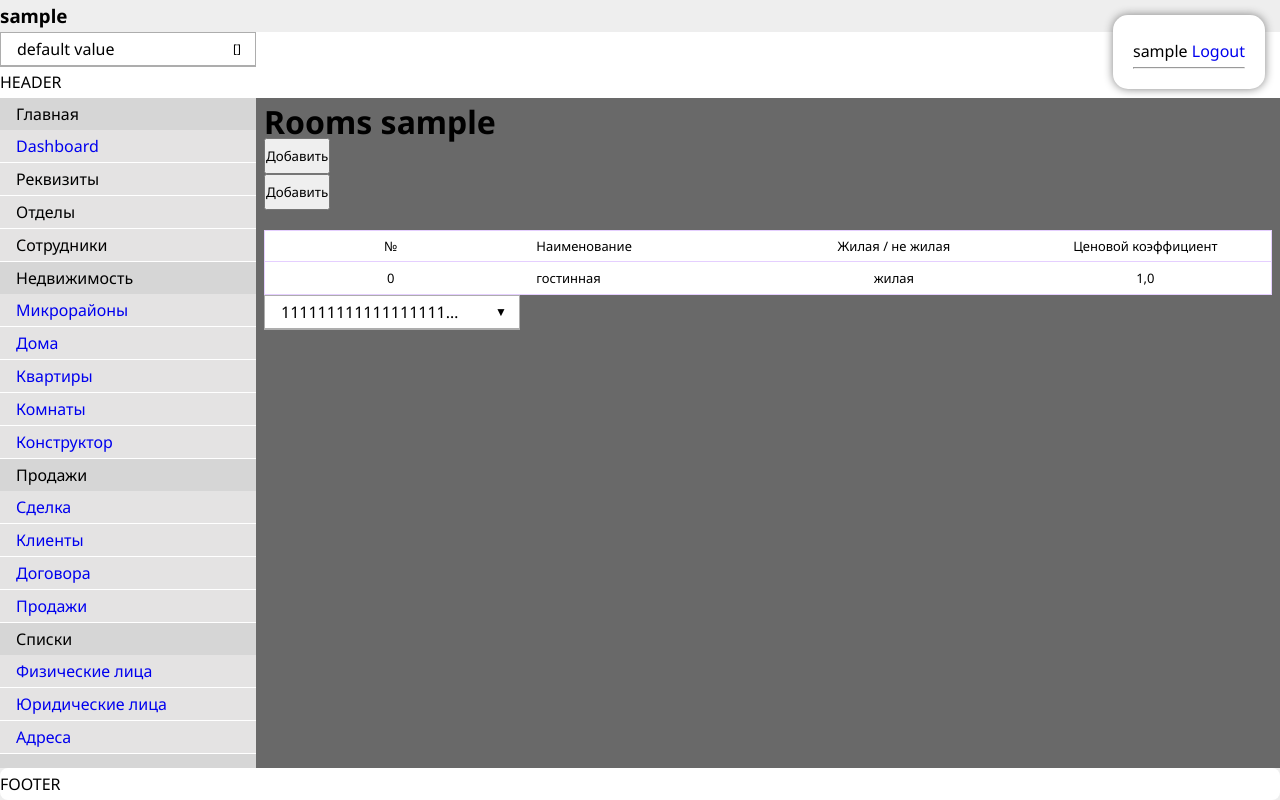
After one commit to TOP-Python328/Grechishnyj_diploma, a Django app: page /flatplans in a window 1280 px wide. The commit adds this page. Run offline with Django 5.2, Linux system fonts and the light colour scheme; the visitor is signed in with stand-in values (Sample User, id 1); data comes from the database, SQL or seed files in the repository; data that the repository does not hold is empty.

Commit message:
flats: bad day

```diff
--- /dev/null
+++ b/src/addons/css/components/selectcustom.css
@@ -0,0 +1,55 @@
+.select{
+    width: 256px;
+    position: relative;
+    cursor: pointer;
+}
+
+.select .header{
+    display: flex;
+    border: 1px solid rgb(173, 173, 173);
+    text-overflow: ellipsis;
+    background: white;
+}
+.select .header .current{
+    padding: 0 16px;
+    flex-grow: 1;
+    width: 220px;
+    overflow: hidden;
+    text-overflow: ellipsis;
+}
+
+.select .header .icon-close{
+    display: flex;
+    justify-content: center;
+    align-items: center;
+    flex-shrink: 0;
+    width: 36px;
+    font-size: 12px;
+}
+
+.select .body{
+    position: absolute;
+    border: 1px solid rgb(173, 173, 173);
+    border-top: 0;
+    left: 0;
+    right: 0;
+    top: 100%;
+    background: white;
+
+
+}
+
+.select .body .item{
+    color: blue;
+    padding: 0 16px;
+    height: 0;
+    overflow: hidden;
+    text-overflow: ellipsis;
+    z-index: 1;
+}
+.select .body .item.active{
+    height: auto;
+}
+.select .body .item:hover{
+    background: rgb(226, 226, 226);
+}
--- a/src/addons/css/style.css
+++ b/src/addons/css/style.css
@@ -6,3 +6,4 @@
 @import url("./components/table.css");
 @import url("./components/popup.css");
 @import url("./components/scroll.css");
+@import url("./components/selectcustom.css");
--- /dev/null
+++ b/src/addons/scripts/form.js
@@ -0,0 +1,145 @@
+document.addEventListener('DOMContentLoaded', function(){
+
+    let popups = [...document.querySelectorAll('.popup')];
+    popups.forEach(popup => controlPopup(popup))
+
+    let forms = [...document.querySelectorAll('form')];
+    forms.forEach(form => controlForm(form))
+
+    let cloneds = [...document.querySelectorAll('.cloned')];
+    cloneds.forEach(item => controlCloned(item))
+
+    let selects = [...document.querySelectorAll('.select')];
+    selects.forEach(select => controlSelect(select))
+
+    function controlSelect(select){
+        const items = [...select.closest('.select').querySelectorAll('.item')]
+        const current = select.closest('.select').querySelectorAll('.current')
+
+        select.addEventListener('click', event => {
+            if(event.target.closest('.icon-close')) {
+                items.forEach(item => item.classList.toggle('active'))
+            }
+            else{
+                items.forEach(item => item.classList.remove('active'))
+            }
+            if(event.target.closest('.item')) {
+                items.forEach(item => item.classList.remove('active'))
+                current.dataset.value = event.target.dataset.value
+                current.innerText = event.target.innerText
+                console.log(current)
+            }
+        })
+    }
+
+
+    function controlCloned(item){
+        item.addEventListener('click', event => {
+            if(event.target.closest('.adder-clone')) {
+                const itemClone = item.cloneNode(true);
+                console.dir(item)
+                console.dir(itemClone)
+                if (item.value) itemClone.value = item.value;
+                item.parentNode.insertBefore(itemClone, item.nextSibling);
+
+                controlCloned(itemClone)
+                selects.push(itemClone)
+            };
+        })
+    }
+
+
+    function controlForm(form){
+        const selects = form.querySelectorAll('select')
+        form.addEventListener('click', event => {
+            if(event.target.closest('.additem')) console.log(selects);
+        })
+    }
+
+
+    function controlPopup(popup){
+        popup.addEventListener('click', event => {
+            const actionDiv = popup.querySelector('.popup .back');
+            if(event.target.closest('.popup .open-btn')) actionDiv.classList.remove('close');
+            if(event.target.closest('.popup .close-btn')) actionDiv.classList.add('close');
+        })
+    }
+
+    const select1 = new Select('header', 'default value', [1,2,3,4,5,6,7,8,9]);
+
+    console.log(select1)
+
+})
+
+
+class Select{
+    type = 'customSelect';
+        constructor(
+            parentSelector = 'body',
+            defaultValue = 'default value',
+            collection = []
+        ){
+            this.parent = document.querySelector(parentSelector);
+            this.collection = collection,
+            this.defaultValue = defaultValue
+            this.main = document.createElement('div');
+            this.header = document.createElement('div');
+            this.current = document.createElement('span');
+            this.iconClose = document.createElement('span');
+            this.body = document.createElement('div');
+            this.items = []
+            this.toCreate();
+            this.toControl();
+        }
+
+        toCreate() {
+            this.parent.prepend(this.main);
+            this.main.prepend(this.header);
+            this.main.append(this.body);
+            this.header.prepend(this.current);
+            this.header.append(this.iconClose);
+            this.main.classList.add('select');
+            this.header.classList.add('header');
+            this.body.classList.add('body');
+            this.current.classList.add('current');
+            this.iconClose.classList.add('icon-close');
+            this.current.innerText = this.defaultValue;
+            this.iconClose.innerText = `[]`;
+            this.collection.forEach(item => {
+                const div = document.createElement('div');
+                div.innerText = item;
+                div.classList.add('item');
+                this.body.append(div);
+                this.items.push(div);
+            });
+        }
+
+        toControl(){
+
+            this.main.addEventListener('click', event=>{
+                if(event.target == this.iconClose) {
+                    console.log('control')
+                    this.items.forEach(item => item.classList.toggle('active'))
+                }});
+        }
+}
+        //     this.popup.addEventListener('keydown', event => {
+        //         if(event.key === 'Escape') this.hide();
+        //         this.openBtn.blur();
+        //     });
+        // }
+        // show(){
+        //     this.back.classList.remove('close');
+        // }
+        // hide(){
+        //     this.back.classList.add('close');
+        // }
+
+
+
+
+    // function addSelect(){
+    //     const popups = document.querySelectorAll('.popup');
+    //     const popupName = 'popup - ' + popups.length;
+    //     return new Select('body', popupName, popupName, 'Close')
+    // }
--- a/src/addons/scripts/popup.js
+++ b/src/addons/scripts/popup.js
@@ -12,6 +12,4 @@ document.addEventListener('DOMContentLoaded', function(){
         })
     }
 
-    controlPopup();
-
 })
--- a/src/app/flats/views.py
+++ b/src/app/flats/views.py
@@ -1,21 +1,23 @@
 from django.shortcuts import render, redirect
 
-from app.flats.models import Microdistrict, House, Room
+from app.flats.models import Microdistrict, House, Flat, Room, FlatsPlan
 
-from app.flats.forms import AddMicrodistrictForm, AddRoomForm, AddHouseForm, AddBuildingPermitsForm
+from app.flats.forms import AddMicrodistrictForm, AddRoomForm, AddHouseForm, AddBuildingPermitsForm, AddFlatForm
 
 
 
 def run_rooms(request):
-    rooms = Room.objects.using(request.user.dbase)
+
+    dbase=request.user.dbase
+    rooms = Room.objects.using(dbase)
 
     if request.method == 'GET':
-        add_room_form = AddRoomForm()
+        add_room_form = AddRoomForm(dbase=dbase)
 
     elif request.method == 'POST':
-        add_room_form = AddRoomForm(data=request.POST)
+        add_room_form = AddRoomForm(dbase=dbase, data=request.POST)
         if add_room_form.is_valid():
-            add_room_form.save_to_database(request.user.dbase)
+            add_room_form.save_to_database()
 
     return render(
         request,
@@ -56,7 +58,7 @@ def run_houses(request):
     dbase=request.user.dbase
     houses = House.objects.using(dbase)
     if request.method == 'GET':
-        add_house_form = AddHouseForm(dbase=request.user.dbase)
+        add_house_form = AddHouseForm(dbase=dbase)
         add_building_permits_form = AddBuildingPermitsForm()
 
 
@@ -65,6 +67,7 @@ def run_houses(request):
         add_building_permits_form = AddBuildingPermitsForm(data=request.POST)
         if add_house_form.is_valid():
             add_house_form.save_to_database()
+            return redirect('run_houses', permanent=True)
         if add_building_permits_form.is_valid():
             add_building_permits_form.save_to_database(request.user.dbase)
             return redirect('run_houses', permanent=True)
@@ -75,9 +78,57 @@ def run_houses(request):
         'flats/houses.html',
         {
             'title': 'Жилые дома',
-            'microdistricts': houses,
+            'houses': houses,
             'add_house_form': add_house_form,
             'add_building_permits_form': add_building_permits_form,
+            'scripts': [ 'scripts/popup.js', ]
+        }
+    )
+
+def run_flats(request):
+    dbase=request.user.dbase
+    flats = Flat.objects.using(dbase)
+
+    if request.method == 'GET':
+        add_flat_form = AddFlatForm(dbase=dbase)
+
+    elif request.method == 'POST':
+        add_flat_form = AddFlatForm(data=request.POST, dbase=dbase)
+
+        if add_flat_form.is_valid():
+            add_flat_form.save_to_database()
+
+
+    return render(
+        request,
+        'flats/flats.html',
+        {
+            'title': 'Квартиры',
+            'flats': flats,
+            'add_flat_form': add_flat_form,
+            'scripts': [ 'scripts/popup.js', ]
+        }
+    )
+
+def run_rooms(request):
+    dbase=request.user.dbase
+    rooms = Room.objects.using(dbase)
+
+    if request.method == 'GET':
+        add_room_form = AddRoomForm(dbase=dbase)
+
+    elif request.method == 'POST':
+        add_room_form = AddRoomForm(data=request.POST, dbase=dbase)
+        if add_room_form.is_valid():
+            add_room_form.save_to_database()
+
+    return render(
+        request,
+        'flats/rooms.html',
+        {
+            'title': 'Комнаты',
+            'rooms': rooms,
+            'add_room_form': add_room_form,
             'scripts': [ 'scripts/popup.js', ]
         }
     )
@@ -99,3 +150,26 @@ def get_all_houses_by_district(request, microdistrict_name: str):
             'scripts': [ 'scripts/popup.js' ]
         }
     )
+
+
+def run_flat_constructor(request):
+    database = request.user.dbase
+    rooms = Room.objects.using(database).order_by('name')
+    flats_plans = FlatsPlan.objects.using(database)
+
+    if request.method == 'POST':
+        print(request.POST)
+
+    return render(
+        request,
+        'flats/flats_plans.html',
+        {
+            'title': 'Квартирные планы',
+            'rooms': rooms,
+            'flats_plans': flats_plans,
+            'scripts': [
+                'scripts/popup.js',
+                'scripts/form.js',
+            ]
+        }
+    )
--- a/src/core/urls.py
+++ b/src/core/urls.py
@@ -14,7 +14,9 @@ urlpatterns = [
     path('logout', users.logout, name='user_logout'),
 
     path('rooms', flats.run_rooms, name='run_rooms'),
+    path('flats', flats.run_flats, name='run_flats'),
     path('houses', flats.run_houses, name='run_houses'),
+    path('flatplans', flats.run_flat_constructor, name='run_flat_constructor'),
     # path('houses', flats.add_building_permits, name='add_building_permits'),
     path('microdistricts', flats.run_microdistricts, name='run_microdistricts'),
     path('microdistrict/<str:microdistrict_name>', flats.get_all_houses_by_district, name='app_flats_houses'),
--- a/src/templates/base/aside.html
+++ b/src/templates/base/aside.html
@@ -13,9 +13,9 @@
             <ul>
                 <li><a href="{% url 'run_microdistricts' %}">Микрорайоны</a></li>
                 <li><a href="{% url 'run_houses' %}">Дома</a></li>
-                <li><a href="#">Квартиры</a></li>
+                <li><a href="{% url 'run_flats' %}">Квартиры</a></li>
                 <li><a href="{% url 'run_rooms' %}">Комнаты</a></li>
-                <li><a href="#">Конструктор</a></li>
+                <li><a href="{% url 'run_flat_constructor' %}">Конструктор</a></li>
             </ul>
         </li>
         <li>Продажи
--- /dev/null
+++ b/src/templates/flats/flats_plans.html
@@ -0,0 +1,133 @@
+{% extends 'index.html' %}
+
+{% block main %}
+
+    <div>
+        <h1>Rooms {{ user }}</h1>
+        <div class="popup">
+            <button class="open-btn">Добавить</button>
+            <div class="back close">
+                <div class="front">
+                    <h3 class="title">Добавить комнату</h3>
+                    <div class="content">
+                        <form action="" method="post">
+                            {% csrf_token %}
+                            <button type="button" class="additem">Add item</button>
+                            <input type="text" name="test" valie="test" placeholder="test">
+                            <select name="seltest">
+                                <option>1</option>
+                                <option>1</option>
+                                <option>1</option>
+
+                            </select>
+
+                            <input type="submit" value="Save">
+                        </form>
+                    </div>
+                    <button class="close-btn">Close</button>
+                </div>
+            </div>
+        </div>
+        <div class="popup">
+            <button class="open-btn">Добавить</button>
+            <div class="back close">
+                <div class="front">
+                    <h3 class="title">Добавить комнату</h3>
+                    <div class="content">
+                        <form action="" method="post">
+                            {% csrf_token %}
+                            <button type="button" class="additem">Add item</button>
+                            <input type="text" name="test" valie="test" placeholder="test">
+
+
+
+                                <div class="select cloned" name="rooms">
+                                    <div class="header">
+                                        <span class="current" data-value=""></span>
+                                        <span class="icon-close">&#9660;</span>
+                                    </div>
+                                    <div class="body">
+                                        {% for room in rooms %}
+                                        <div class="item" data-value="{{ room.id }}" name="{{ room.name }}">{{ room.name }}</div>
+                                        {% endfor %}
+                                    </div>
+                                    <span class="adder-clone">копировать</span>
+                                </div>
+
+
+
+                            <div class="cloned">
+                                <div class="select" name="rooms">
+                                    <div class="header">
+                                        <span class="current" data-value=""></span>
+                                        <span class="icon-close">&#9660;</span>
+                                    </div>
+                                    <div class="body">
+                                        {% for room in rooms %}
+                                        <div class="item" data-value="{{ room.id }}" name="{{ room.name }}">{{ room.name }}</div>
+                                        {% endfor %}
+                                    </div>
+
+                                </div>
+                                <span class="adder-clone">копировать</span>
+                            </div>
+
+
+
+                            <input type="submit" value="Save">
+                        </form>
+                    </div>
+                    <button class="close-btn">Close</button>
+                </div>
+            </div>
+        </div>
+        <div class="table-wrapper">
+            <div class="table-scroll">
+                <table>
+                    <thead>
+                        <tr>
+                            <td>№</td>
+                            <td>Наименование</td>
+                            <td>Жилая / не жилая</td>
+                            <td>Ценовой коэффициент</td>
+                        </tr>
+                    </thead>
+                    <tbody>
+                        {% for room in rooms %}
+                        <tr>
+                            <td><a href="#">{{ room.id }}</a></td>
+                            <td><a href="#">{{ room.name }}</a></td>
+                            {% if room.living %}
+                                <td>жилая</td>
+                            {% else %}
+                                <td>не жилая</td>
+                            {% endif %}
+                            <td><a href="#">{{ room.koef_price }}</a></td>
+                        </tr>
+                        {% endfor %}
+                    </tbody>
+                </table>
+            </div>
+        </div>
+
+
+        <div class="select">
+            <div class="header">
+                <span class="current" data-value="111111111111111111111">111111111111111111111111</span>
+                <span class="icon-close">&#9660;</span>
+            </div>
+            <div class="body">
+                <div class="item" data-value="9999999999999999999">9999999999999999999</div>
+                <div class="item" data-value="2222222222222">2</div>
+                <div class="item" data-value="333333333333">3</div>
+                <div class="item" data-value="444444444444">4</div>
+                <div class="item" data-value="55555555555">5</div>
+            </div>
+        </div>
+
+
+
+
+
+    </div>
+{% endblock main %}
```
Also changed, not shown: src/app/flats/forms.py (+88 -11 lines), src/app/flats/models.py (+10 -8 lines), src/templates/flats/flats.html (added, +50 -0 lines), src/templates/flats/houses.html (+16 -14 lines), src/storage/dbases/ftkapbjqysxhzvlb.sqlite3 (deleted), src/storage/dbases/hpreotrdlahaibif.sqlite3 (deleted), src/storage/dbases/njcvkjiqgfiqdlre.sqlite3 (deleted), src/storage/dbases/tegjiiiuigenndsv.sqlite3 (added), src/storage/dbases/vunvwrfkaoqysebq.sqlite3 (deleted), 1 other file.
